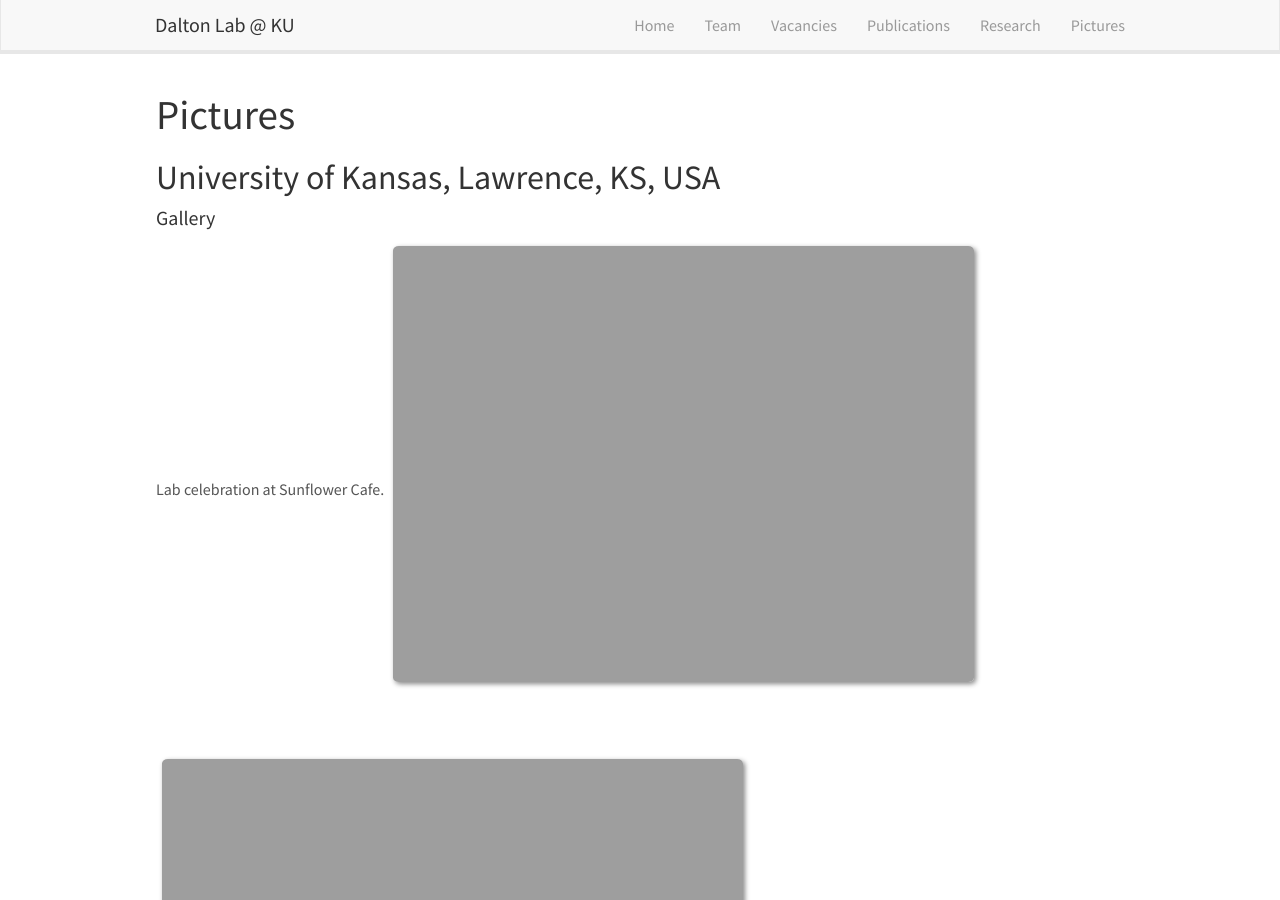
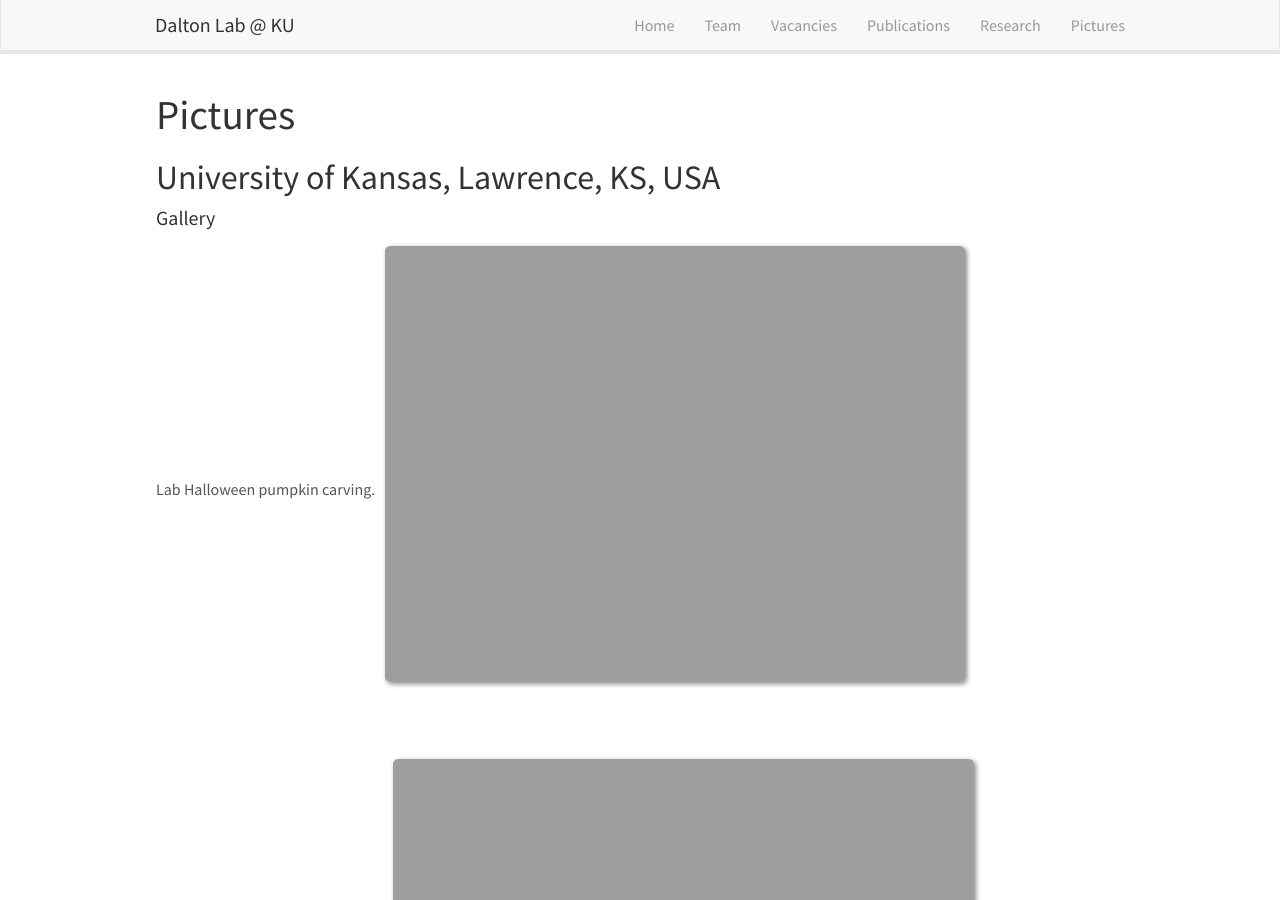
Before and after one commit to hansmdalton/hansmdalton.github.io, a Jekyll site: the page built from _pages/pictures.md, in a window 1280 px wide and 900 px high. Built offline with Jekyll 4.4.1, drawn with Linux system fonts in a browser that asks for light colours; nearby versions of some CDN libraries.

Commit message:
Add images and captions to the gallery section

```diff
--- a/_pages/pictures.md
+++ b/_pages/pictures.md
@@ -11,6 +11,11 @@ permalink: /pictures/
 
 
 #### Gallery
+
+<figure>
+Lab Halloween pumpkin carving.
+<img src="{{ site.url }}{{ site.baseurl }}/images/picpic/2025_Dalton_Lab_Group_Halloween_vertical_crop.jpg" width="60%">
+</figure>
 
 <figure>
 Lab celebration at Sunflower Cafe.
```
